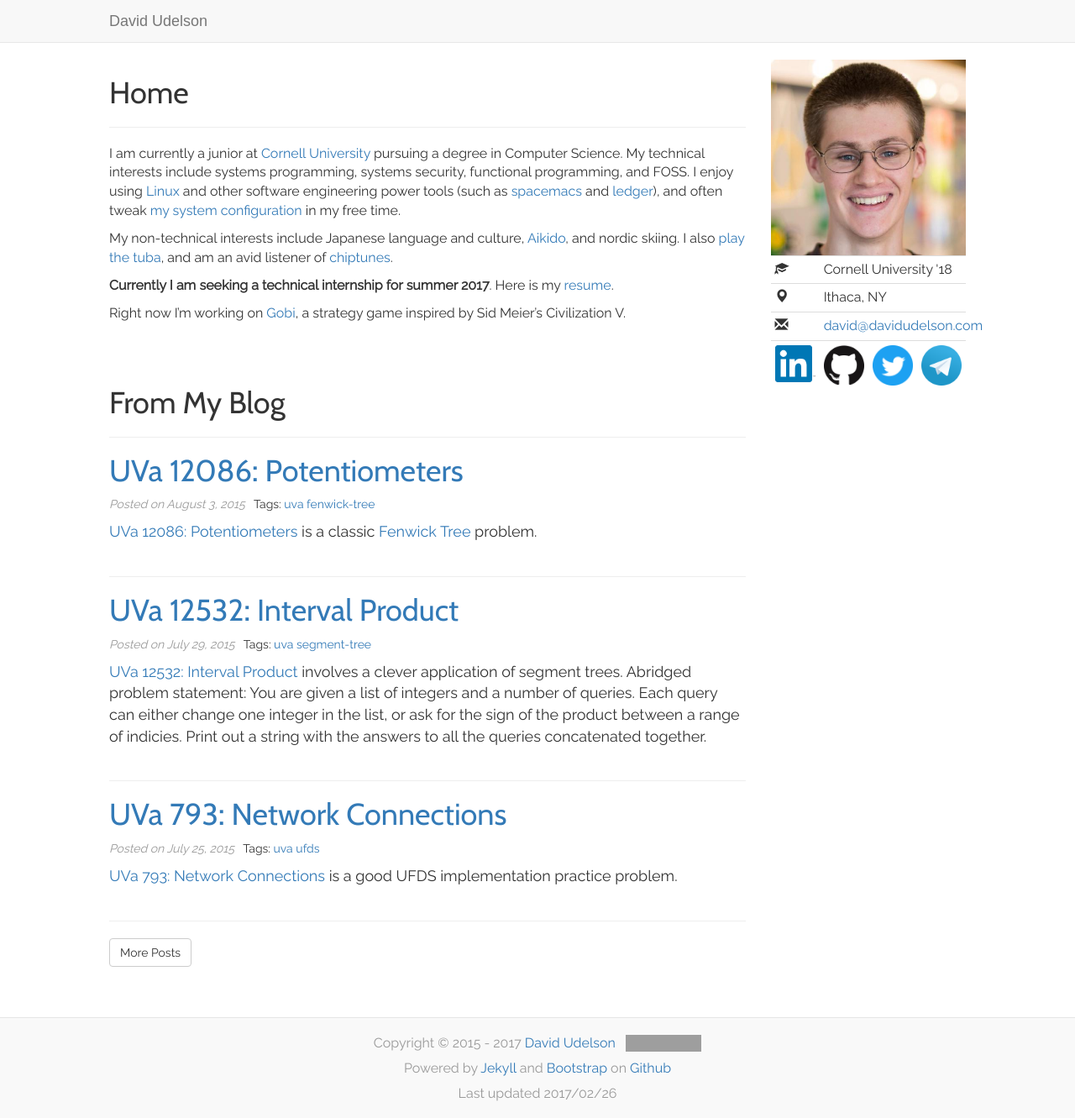
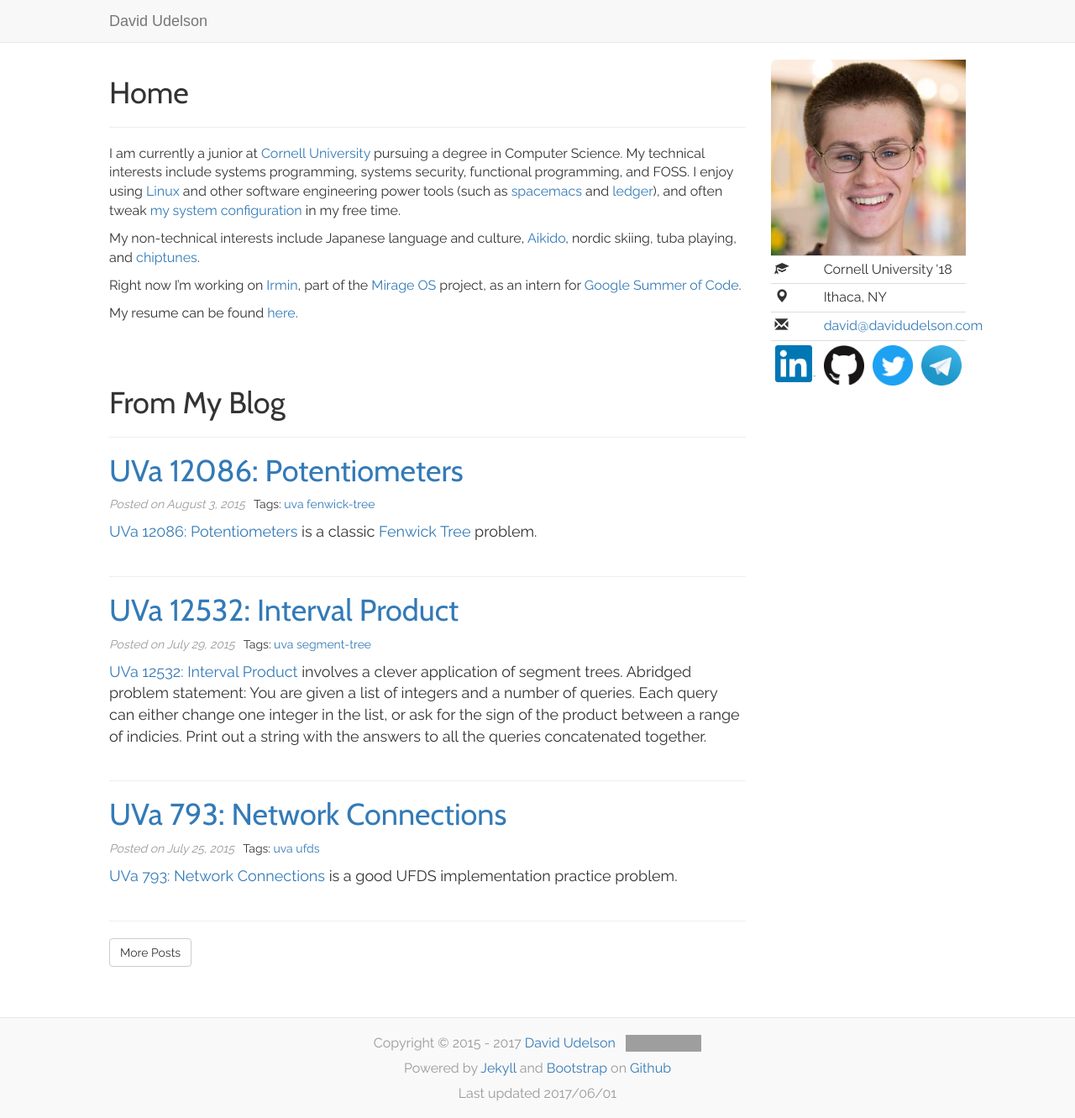
Before and after one commit to dudelson/website, a Jekyll site: the page built from index.md, in a window 1280 px wide. Shown: the whole page at 84% size. Built offline with Jekyll 4.4.1, drawn with Linux system fonts in a browser that asks for light colours; nearby versions of some CDN libraries; grey boxes are pictures that could not be loaded.

Commit message:
Update main page

```diff
--- a/_includes/footer.html
+++ b/_includes/footer.html
@@ -9,5 +9,5 @@
         <a href="https://getbootstrap.com/">Bootstrap</a> on
         <a href="https://github.com/">Github</a>
     </p>
-    <p>Last updated 2017/02/26</p>
+    <p>Last updated 2017/06/01</p>
 </footer>
--- a/index.md
+++ b/index.md
@@ -11,11 +11,10 @@ tweak [my system configuration](https://github.com/dudelson/dotfiles) in my free
 time.
 
 My non-technical interests include Japanese language and
-culture, [Aikido](http://cornellaikidoclub.com/), and nordic skiing. I
-also [play the tuba](/static/img/tuba.jpg), and am an avid listener
-of [chiptunes](https://bandcamp.com/ubeatlenine).
+culture, [Aikido](http://cornellaikidoclub.com/), nordic skiing, tuba playing,
+and [chiptunes](https://bandcamp.com/ubeatlenine).
 
-**Currently I am seeking a technical internship for summer 2017**. Here is my [resume](/static/resume.pdf).
+Right now I'm working on [Irmin](https://github.com/mirage/irmin), part of the
+[Mirage OS](https://mirage.io/) project, as an intern for [Google Summer of Code](https://summerofcode.withgoogle.com/).
 
-Right now I'm working on [Gobi](https://github.com/JordanGreissman/gobi), a
-strategy game inspired by Sid Meier's Civilization V.
+My resume can be found [here](/static/resume.pdf).
```
